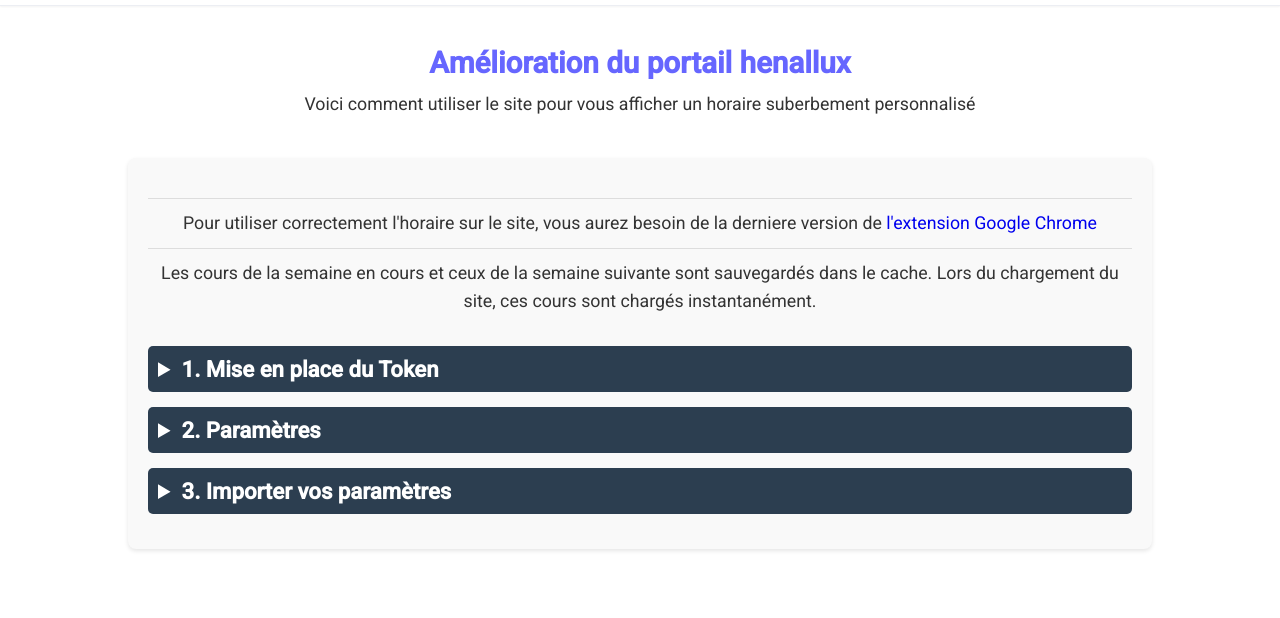
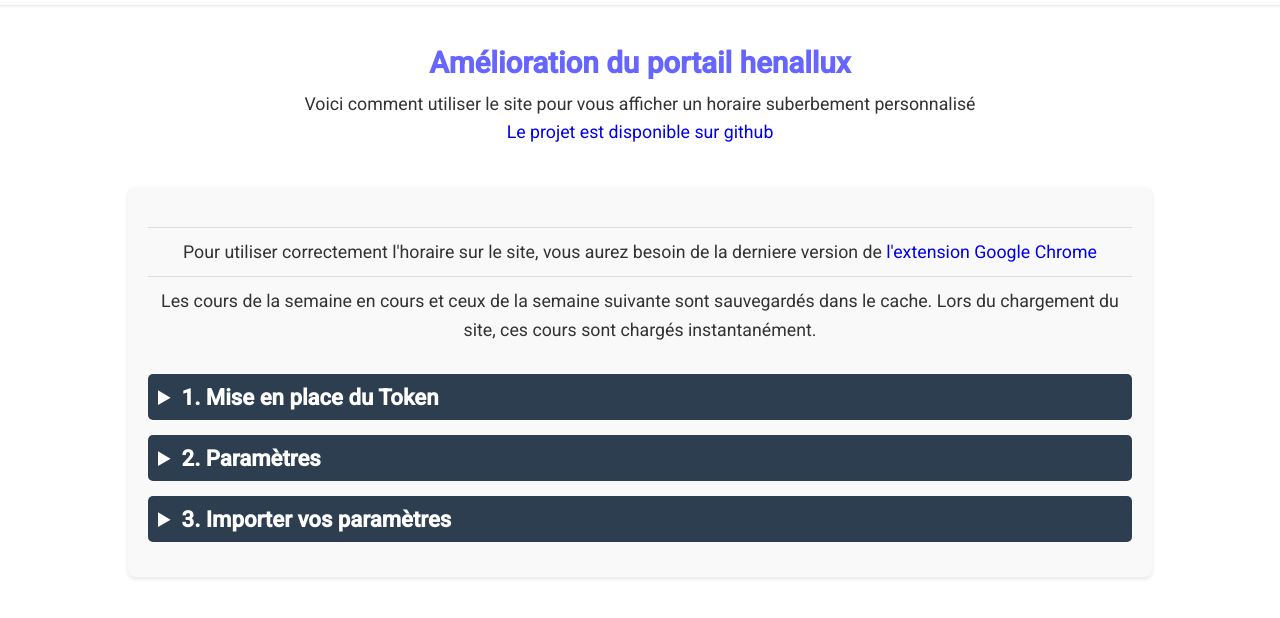
Before and after one commit to ArthurIESN/EnhancedHenalluxPortail, a website: page public/commentCaMarche.html in a window 1280 px wide. Shown: the part 74-692 px from the top of the page. Drawn offline with Linux system fonts and the light colour scheme.

Commit message:
minor html update

```diff
--- a/public/commentCaMarche.html
+++ b/public/commentCaMarche.html
@@ -5,7 +5,7 @@
     <meta name="viewport"
           content="width=device-width, user-scalable=no, initial-scale=1.0, maximum-scale=1.0, minimum-scale=1.0">
     <meta http-equiv="X-UA-Compatible" content="ie=edge">
-    <title>Title</title>
+    <title>Enhanced Henallux Portail</title>
     <link rel="stylesheet" href="css/style.css">
     <link rel="stylesheet" href="css/presentation.css">
     <link rel="icon" href="images/logo.png">
@@ -41,6 +41,7 @@
 <div class="presentation">
     <h1>Amélioration du portail henallux</h1>
     <p>Voici comment utiliser le site pour vous afficher un horaire suberbement personnalisé</p>
+    <p><a href="https://github.com/ArthurIESN/EnhancedHenalluxPortail" target="_blank">Le projet est disponible sur github</a></p>
 </div>
 
 <div class="installation-steps">
```
Also changed, not shown: 1 other file.
